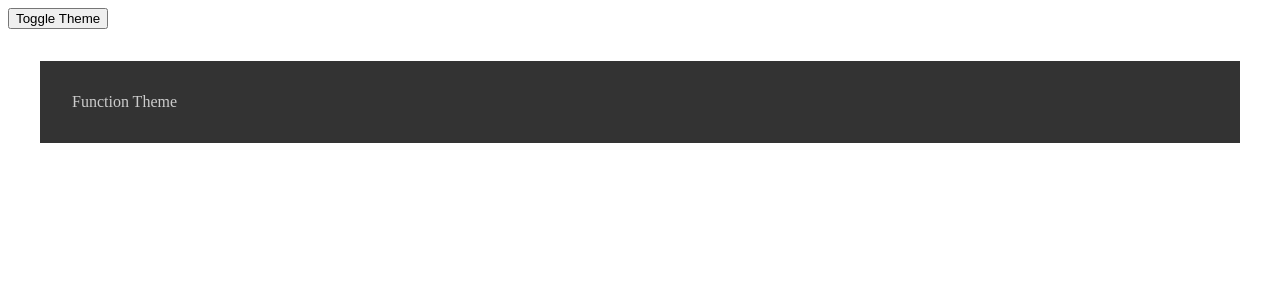
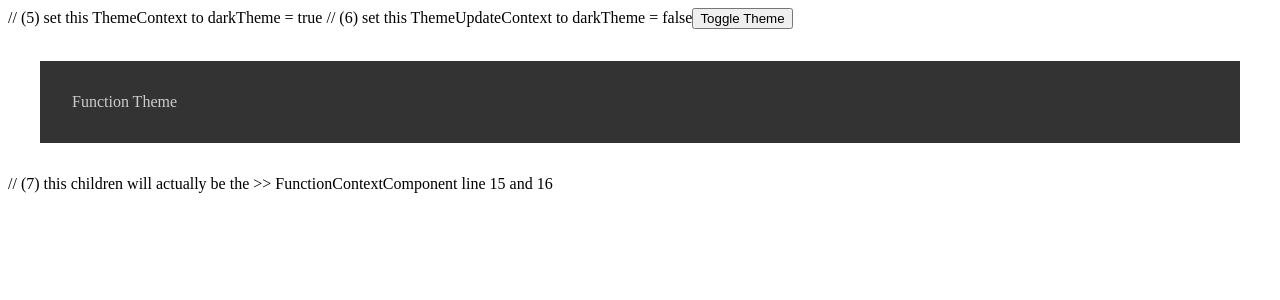
Before and after one commit to Alberto-Alive/Learn-useContext-In-13-Minutes, a React (Create React App) app: page / in a window 1280 px wide. Shown: the top 300 px of the page. Built offline with nearby package versions, Linux system fonts and the light colour scheme.

Commit message:
Update ThemeContext.js

```diff
--- a/src/ThemeContext.js
+++ b/src/ThemeContext.js
@@ -1,34 +1,29 @@
 import React, { useContext, useState } from 'react'
 
-const ThemeContext = React.createContext()
-const ThemeUpdateContext = React.createContext()
+const ThemeContext = React.createContext() // (1) create this ThemeContext that can store a theme
+const ThemeUpdateContext = React.createContext() // (2) create this ThemeUpdateContext that can store a different theme
 
 export function useTheme() {
     return useContext(ThemeContext)
-}
+} // (8) because our colors for the darkTheme is in another file (FunctionContextComponent) we need to send this function there to get the colors
 
 export function useThemeUpdate() {
     return useContext(ThemeUpdateContext)
-}
+} // (9) because our colors for the setDarkTheme (light theme) is in another file (FunctionContextComponent) we need to send this function there to get the colors
 
 export function ThemeProvider({ children}) {
-    const [darkTheme, setDarkTheme] = useState(true)
+    const [darkTheme, setDarkTheme] = useState(true) // (3) create a switch that will be initially set to darkTheme = true
 
     function toggleTheme() {
-        setDarkTheme(prevDarkTheme => !prevDarkTheme)
+        setDarkTheme(prevDarkTheme => !prevDarkTheme) // (4) create switch logic that will set to darkTheme = flase
     }
 
     return (
-        <ThemeContext.Provider value={darkTheme}>
-            <ThemeUpdateContext.Provider value={toggleTheme}>
-                {children}
+        <ThemeContext.Provider value={darkTheme}> // (5) set this ThemeContext to darkTheme = true
+            <ThemeUpdateContext.Provider value={toggleTheme}>   // (6) set this ThemeUpdateContext to darkTheme = false
+                {children} // (7) this children will actually be the >> FunctionContextComponent line 15 and 16
             </ThemeUpdateContext.Provider>
         </ThemeContext.Provider>
     )
 }
-
-
-//This is the First Square, this square code spans from line 14 to line 28: this square is supposed to be the logic that wraps around the second square and make everything switch.
-//Line 15 is the useState set to true: it means that darktheme will have the value true initially but when you click on the toggleTheme button you will set this to false.
-//Line 17 is function that takes the second state(setDarkTheme) of the state(darkTheme) and says: use this object 'prevDarkTheme' to get the state of 'darkTheme' and switch it to its opposite (false).
-//Summary: This first square is like a logic skeleton: it decides where the code should sit and how it should act. This first square gets its info from the second square which acts like a database.
+//Summary: think of this as the FIRST SQUARE
```
